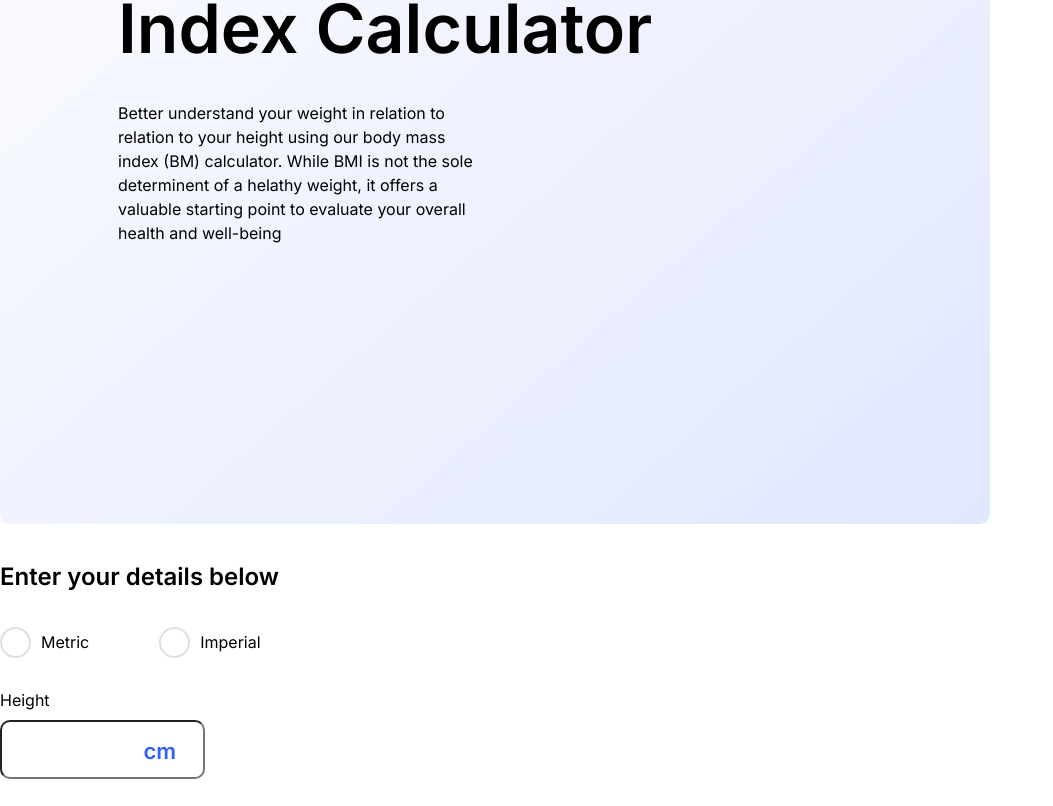
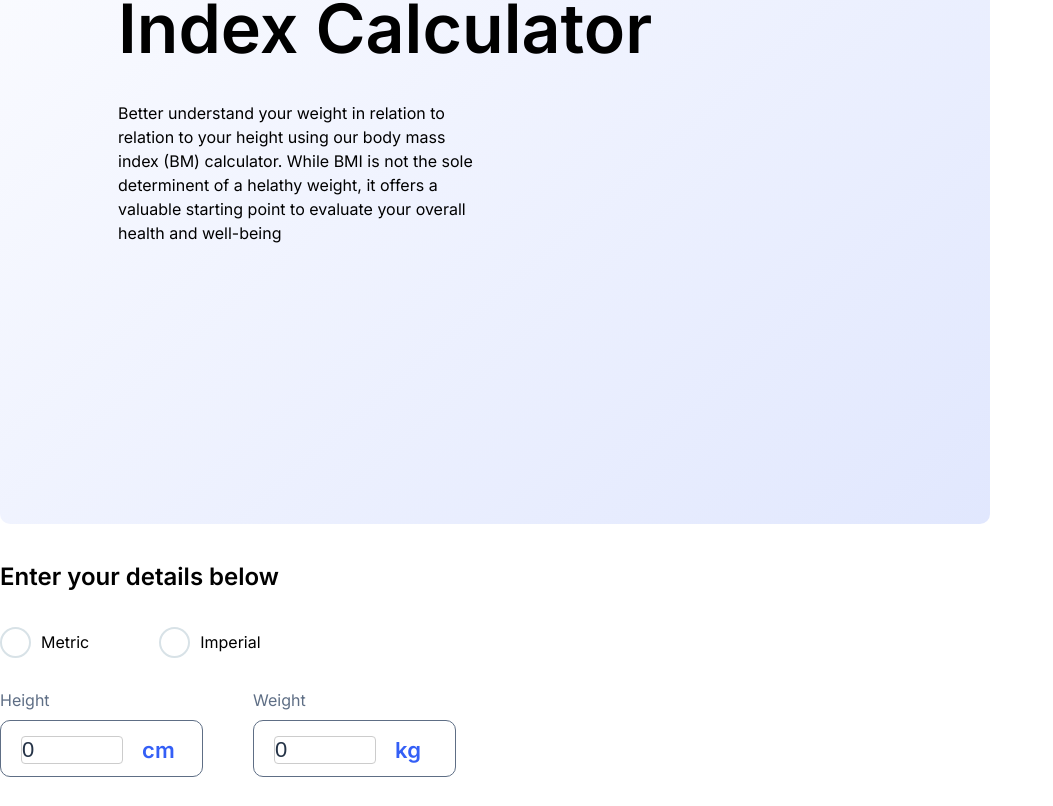
Before and after one commit to Adeben33/BMI-Index-Calculator, a React (Vite) app: page / in a window 1280 px wide. Shown: the part 339-1145 px from the top of the page, without its empty margins (0-1053 px from the left). Built offline with nearby package versions, Linux system fonts and the light colour scheme.

Commit message:
progress

```diff
--- a/component/form.css
+++ b/component/form.css
@@ -11,6 +11,8 @@
 
 .weight {
   display: flex;
+  /* justify-content: space-between; */
+  /* padding-right: 469px; */
   margin-top: 32px;
   margin-bottom: 32px;
 }
@@ -57,9 +59,26 @@
 .weight__input {
   margin-top: 10px;
   padding: 20px 0 20px 24px;
+  border: 1px solid #5e6e85;
   border-radius: 10px;
   outline: none;
   position: relative;
+}
+
+input::placeholder {
+  color: #253347;
+  position: absolute;
+  top: 28%;
+  left: 10%;
+  font-weight: 400;
+  font-size: 22px;
+  width: 100px;
+
+  /* padding: 10px; */
+  /* width: 200px; */
+  border: 1px solid #ccc;
+  border-radius: 4px;
+  outline: none;
 }
 
 .weight__input::after {
@@ -69,6 +88,13 @@
   display: block;
   background-color: #345ff6;
   z-index: 10;
+}
+
+.hwbox {
+  font-weight: 400;
+  color: #5e6e85;
+  display: inline-flex;
+  gap: 50px;
 }
 
 .box .height-input {
@@ -91,6 +117,19 @@
   color: #345ff6;
 }
 
+.box:last-child .height-input::after {
+  content: "kg";
+  width: 100%;
+  height: 100%;
+  display: block;
+  position: absolute;
+  top: 90%;
+  left: 70%;
+  transform: translateY(-50%);
+  pointer-events: none; /* Prevent the pseudo-element from blocking interactions with the input */
+  color: #345ff6;
+}
+
 /* .box .height-input p {
   padding: 0;
   margin-top: 0;
--- a/component/form.jsx
+++ b/component/form.jsx
@@ -5,10 +5,6 @@ function Form() {
     <div className="form">
       <p className="formHeading">Enter your details below</p>
       <form action="">
-        {/* <input type="radio" name="metric" id="metric" />
-        <label for="metric">Metric</label>
-        <input type="radio" name="metric" id="metric" />
-        <label for="metric">Imperial</label> */}
         <div className="weight">
           <label For="metricId" className="radio">
             <input
@@ -31,7 +27,7 @@ function Form() {
             Imperial
           </label>
         </div>
-
+        <div className="hwbox">
           <label For="height" className="box">
             Height
             <br />
@@ -40,7 +36,7 @@ function Form() {
                 type="number"
                 id="height"
                 name="height"
-              // placeholder="cm"
+                placeholder="0"
                 min={0}
                 className="weight__input"
               />
@@ -48,6 +44,22 @@ function Form() {
             </div>
           </label>
 
+          <label For="weight" className="box">
+            Weight
+            <br />
+            <div className="height-input">
+              <input
+                type="number"
+                id="height"
+                name="height"
+                placeholder="0"
+                min={0}
+                className="weight__input"
+              />
+              {/* <p>cm</p> */}
+            </div>
+          </label>
+        </div>
         {/* <label For="weight" className="">
           weight
         </label>
```
Lines whose indentation alone changed are shown as unchanged.
